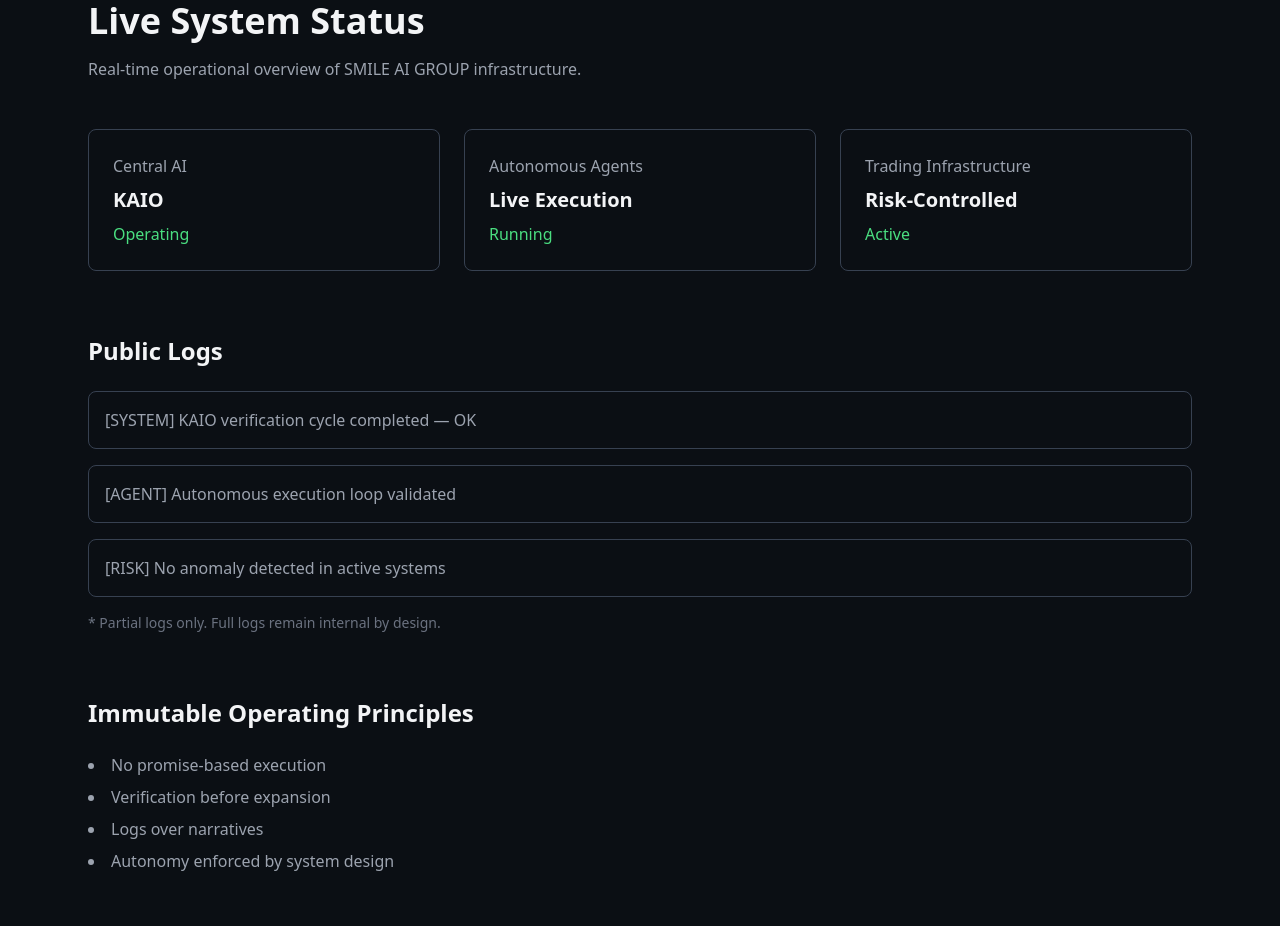
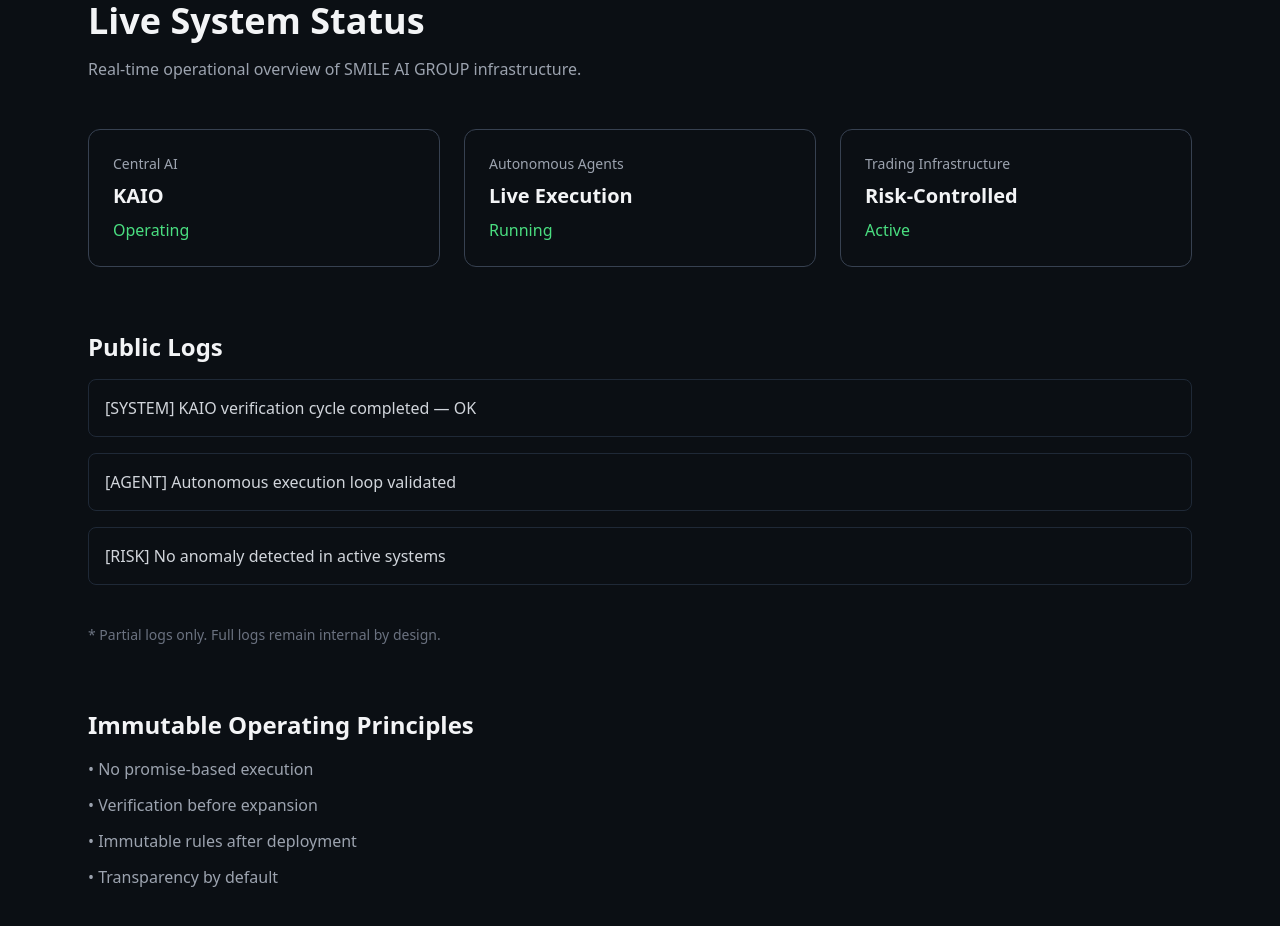
Before and after one commit to smile8822/smile-ai-website, a Next.js app: page /status in a window 1280 px wide. Shown: the part 140-1066 px from the top of the page. Built offline with nearby package versions, Linux system fonts and the light colour scheme.

Commit message:
feat: finalize live system status page (public operational proof)

```diff
--- a/app/status/page.tsx
+++ b/app/status/page.tsx
@@ -6,56 +6,56 @@
         Real-time operational overview of SMILE AI GROUP infrastructure.
       </p>
 
-      {/* SYSTEM GRID */}
+      {/* STATUS CARDS */}
       <div className="grid md:grid-cols-3 gap-6 mb-16">
-        <div className="p-6 border border-gray-700 rounded-lg">
-          <p className="text-gray-400 mb-2">Central AI</p>
+        <div className="border border-gray-700 rounded-xl p-6">
+          <p className="text-gray-400 text-sm mb-2">Central AI</p>
           <h2 className="text-xl font-semibold">KAIO</h2>
           <p className="text-green-400 mt-2">Operating</p>
         </div>
 
-        <div className="p-6 border border-gray-700 rounded-lg">
-          <p className="text-gray-400 mb-2">Autonomous Agents</p>
+        <div className="border border-gray-700 rounded-xl p-6">
+          <p className="text-gray-400 text-sm mb-2">Autonomous Agents</p>
           <h2 className="text-xl font-semibold">Live Execution</h2>
           <p className="text-green-400 mt-2">Running</p>
         </div>
 
-        <div className="p-6 border border-gray-700 rounded-lg">
-          <p className="text-gray-400 mb-2">Trading Infrastructure</p>
+        <div className="border border-gray-700 rounded-xl p-6">
+          <p className="text-gray-400 text-sm mb-2">Trading Infrastructure</p>
           <h2 className="text-xl font-semibold">Risk-Controlled</h2>
           <p className="text-green-400 mt-2">Active</p>
         </div>
       </div>
 
-      {/* LOGS */}
-      <div className="mb-16">
-        <h2 className="text-2xl font-semibold mb-6">Public Logs</h2>
-        <div className="space-y-4">
-          <div className="p-4 border border-gray-700 rounded-lg text-gray-400">
+      {/* PUBLIC LOGS */}
+      <h2 className="text-2xl font-semibold mb-4">Public Logs</h2>
+
+      <div className="space-y-4 mb-10">
+        <div className="border border-gray-800 rounded-lg p-4 text-gray-300">
           [SYSTEM] KAIO verification cycle completed — OK
         </div>
-          <div className="p-4 border border-gray-700 rounded-lg text-gray-400">
+        <div className="border border-gray-800 rounded-lg p-4 text-gray-300">
           [AGENT] Autonomous execution loop validated
         </div>
-          <div className="p-4 border border-gray-700 rounded-lg text-gray-400">
+        <div className="border border-gray-800 rounded-lg p-4 text-gray-300">
           [RISK] No anomaly detected in active systems
         </div>
       </div>
-        <p className="text-sm text-gray-500 mt-4">
+
+      <p className="text-gray-500 text-sm">
         * Partial logs only. Full logs remain internal by design.
       </p>
-      </div>
 
       {/* PRINCIPLES */}
-      <div>
-        <h2 className="text-2xl font-semibold mb-6">
+      <div className="mt-16">
+        <h2 className="text-2xl font-semibold mb-4">
           Immutable Operating Principles
         </h2>
-        <ul className="list-disc list-inside text-gray-400 space-y-2">
-          <li>No promise-based execution</li>
-          <li>Verification before expansion</li>
-          <li>Logs over narratives</li>
-          <li>Autonomy enforced by system design</li>
+        <ul className="space-y-3 text-gray-400">
+          <li>• No promise-based execution</li>
+          <li>• Verification before expansion</li>
+          <li>• Immutable rules after deployment</li>
+          <li>• Transparency by default</li>
         </ul>
       </div>
     </section>
```
Lines whose indentation alone changed are shown as unchanged.
